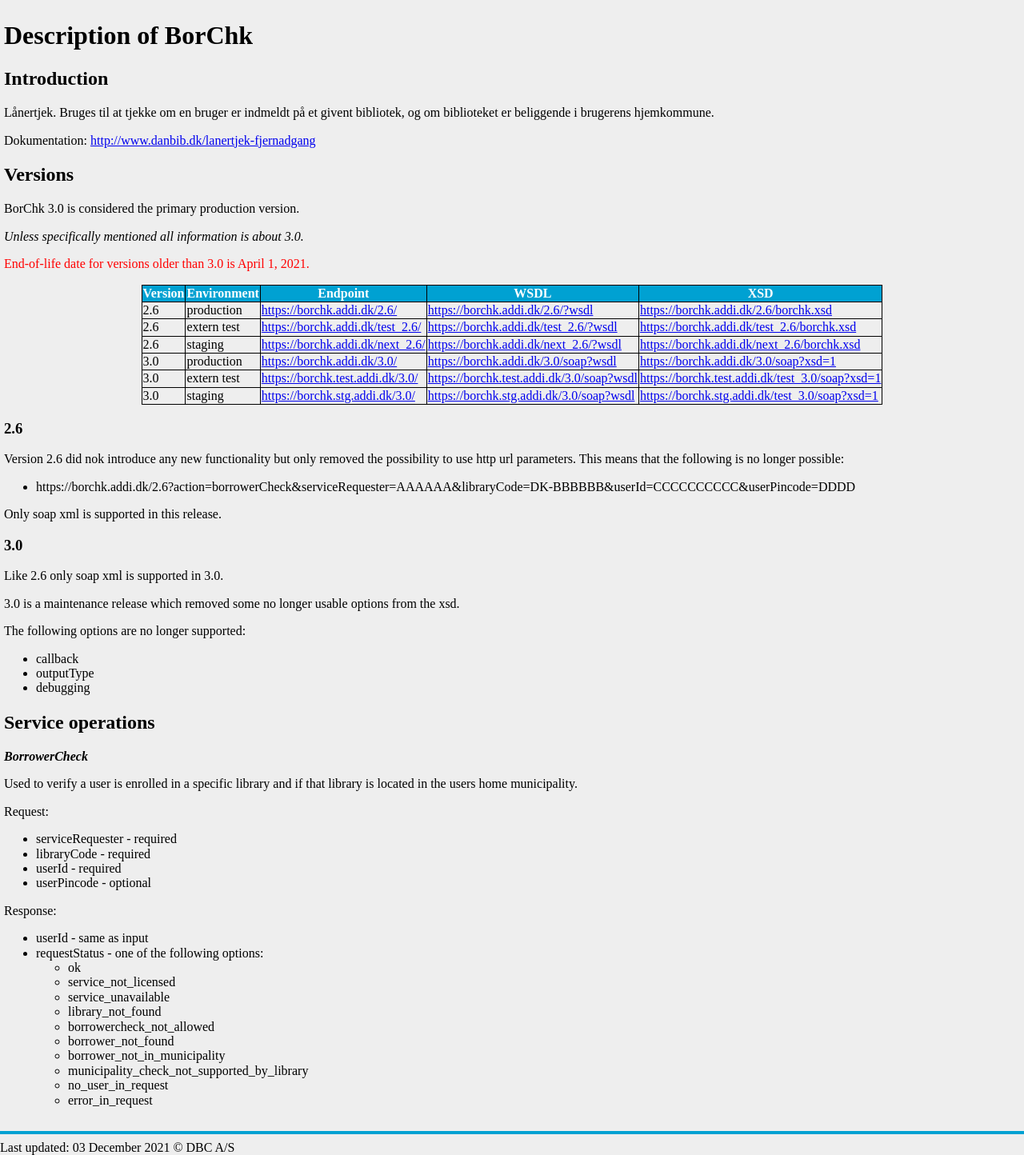
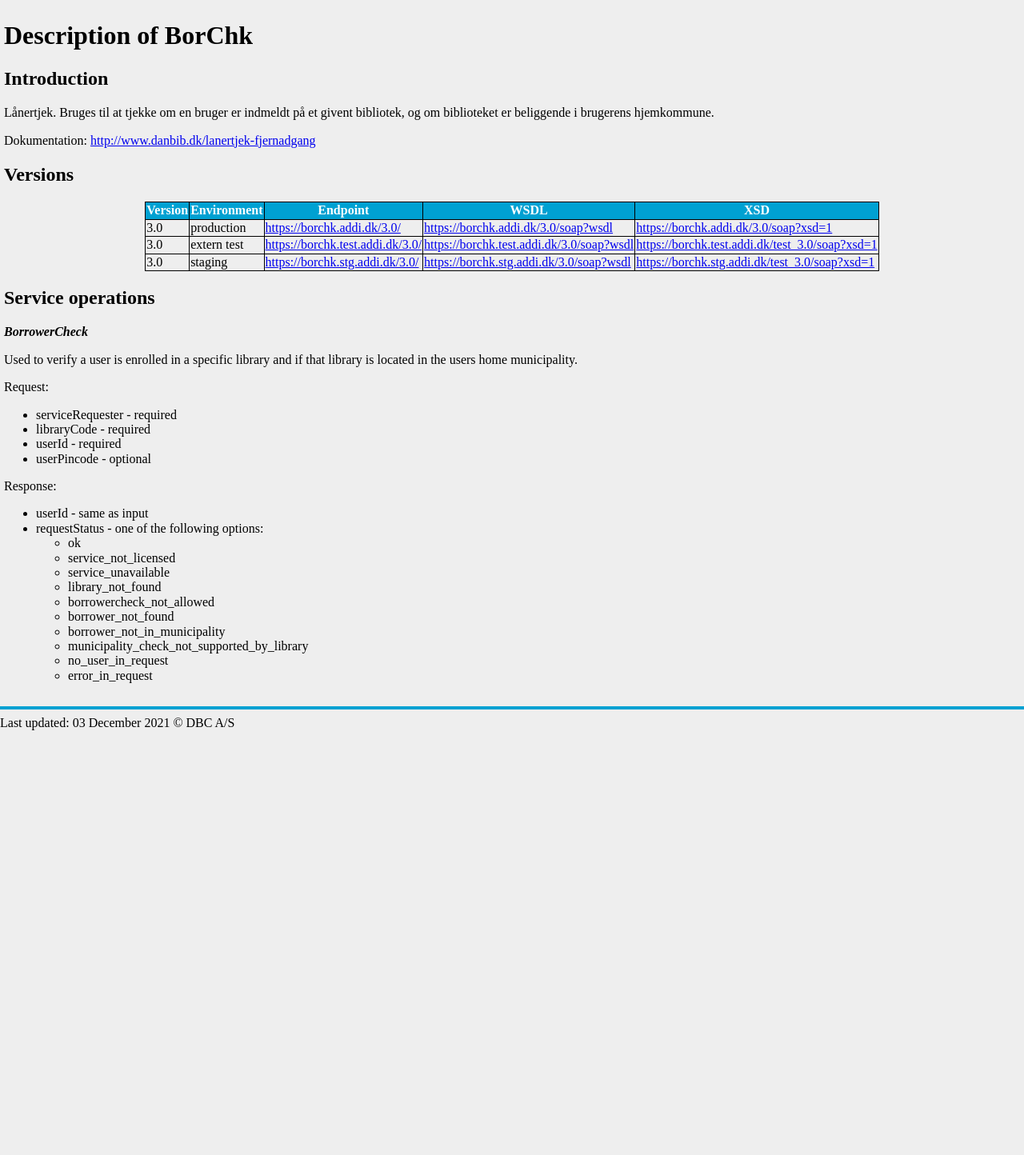
Before and after one commit to DBCDK/dbcdk.github.io, a Jekyll site: the page built from BorChk.md, in a window 1280 px wide. Shown: the whole page at 80% size. Built offline with Jekyll 4.4.1, drawn with Linux system fonts in a browser that asks for light colours; nearby versions of some CDN libraries; our own code applies the rules of GitHub Pages for plain Markdown files; after the commit the page ends 914 px from its top, so only the background shows below that.

Commit message:
Removed BorChk 2.6

```diff
--- a/BorChk.md
+++ b/BorChk.md
@@ -11,38 +11,11 @@
 
 ## Versions
 
-BorChk 3.0 is considered the primary production version.
-
-_Unless specifically mentioned all information is about 3.0._
-
-<span style="color:red">End-of-life date for versions older than 3.0 is April 1, 2021.</span>
-
 | Version | Environment | Endpoint                                           | WSDL | XSD |
 |---------|-------------|----------------------------------------------------|------|-----|
-| 2.6    | production  | [https://borchk.addi.dk/2.6/](https://borchk.addi.dk/2.6/)           | [https://borchk.addi.dk/2.6/?wsdl](https://borchk.addi.dk/2.6/?wsdl)           | [https://borchk.addi.dk/2.6/borchk.xsd](https://borchk.addi.dk/2.6/borchk.xsd) |
-| 2.6    | extern test | [https://borchk.addi.dk/test_2.6/](https://borchk.addi.dk/test_2.6/) | [https://borchk.addi.dk/test_2.6/?wsdl](https://borchk.addi.dk/test_2.6/?wsdl) | [https://borchk.addi.dk/test_2.6/borchk.xsd](https://borchk.addi.dk/test_2.6/borchk.xsd) |
-| 2.6    | staging     | [https://borchk.addi.dk/next_2.6/](https://borchk.addi.dk/next_2.6/) | [https://borchk.addi.dk/next_2.6/?wsdl](https://borchk.addi.dk/next_2.6/?wsdl) | [https://borchk.addi.dk/next_2.6/borchk.xsd](https://borchk.addi.dk/next_2.6/borchk.xsd) |
 | 3.0    | production  | [https://borchk.addi.dk/3.0/](https://borchk.addi.dk/3.0/)         | [https://borchk.addi.dk/3.0/soap?wsdl](https://borchk.addi.dk/3.0/soap?wsdl)                     | [https://borchk.addi.dk/3.0/soap?xsd=1](https://borchk.addi.dk/3.0/soap?xsd=1) |
 | 3.0    | extern test | [https://borchk.test.addi.dk/3.0/](https://borchk.test.addi.dk/3.0/) | [https://borchk.test.addi.dk/3.0/soap?wsdl](https://borchk.test.addi.dk/3.0/soap?wsdl) | [https://borchk.test.addi.dk/test_3.0/soap?xsd=1](https://borchk.test.addi.dk/3.0/soap?xsd=1) |
 | 3.0    | staging     | [https://borchk.stg.addi.dk/3.0/](https://borchk.stg.addi.dk/3.0/) | [https://borchk.stg.addi.dk/3.0/soap?wsdl](https://borchk.stg.addi.dk/3.0/soap?wsdl) | [https://borchk.stg.addi.dk/test_3.0/soap?xsd=1](https://borchk.stg.addi.dk/3.0/soap?xsd=1) |
-
-### 2.6
-
-Version 2.6 did nok introduce any new functionality but only removed the possibility to use http url parameters. This means that the following is no longer possible:
-* https://borchk.addi.dk/2.6?action=borrowerCheck&serviceRequester=AAAAAA&libraryCode=DK-BBBBBB&userId=CCCCCCCCCC&userPincode=DDDD
-
-Only soap xml is supported in this release.
-
-### 3.0
-
-Like 2.6 only soap xml is supported in 3.0.
-
-3.0 is a maintenance release which removed some no longer usable options from the xsd.
-
-The following options are no longer supported:
-* callback
-* outputType
-* debugging
 
 ## Service operations
 
```
